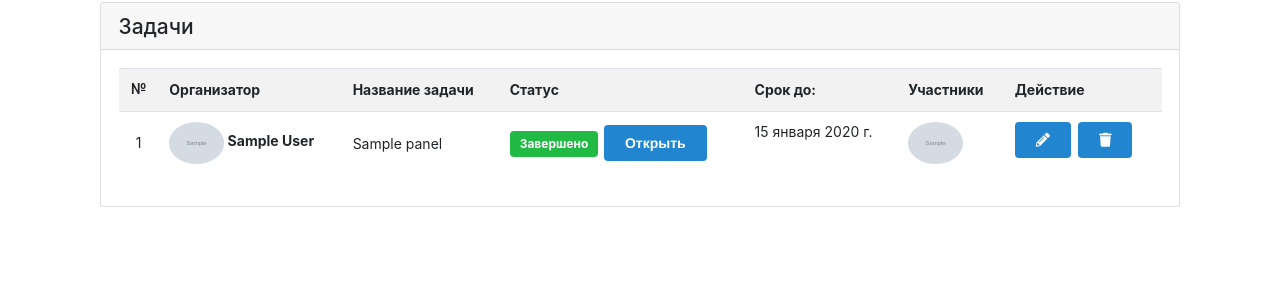
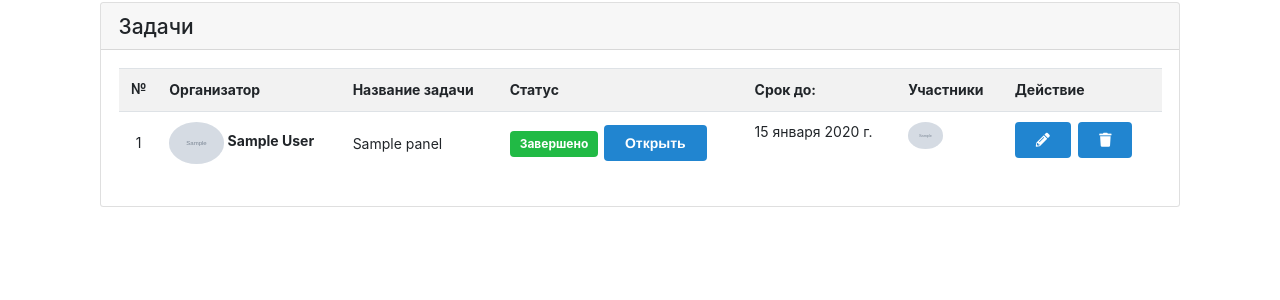
Before and after one commit to jaman-bala/estetme_app, a Django app: page //index in a window 1280 px wide. Shown: the part 143-443 px from the top of the page. Run offline with Django 4.2, Linux system fonts and the light colour scheme; a user stored in the database is signed in; tables that the repository leaves empty hold one stand-in row (values such as "Sample post"); grey boxes marked "Sample" are stand-in pictures; some libraries are stand-ins or nearby versions.

Commit message:
edit tempaltes

```diff
--- a/estetmeapp/estetmepanel/templates/panel/index.html
+++ b/estetmeapp/estetmepanel/templates/panel/index.html
@@ -37,7 +37,7 @@
                             <th>
                                 <img src="{{ user.profile.photo.url }}"
                                      class="shadow-1-strong rounded-circle" alt="avatar 1"
-                                     style="width: 55px; height: auto;">
+                                     style="width: 55px; height: 45;">
                                 <span class="ms-2">{{user.profile.first_name}} {{user.profile.last_name}}</span>
                             </th>
                             <td class="align-middle">
@@ -54,10 +54,13 @@
                             </td>
                             <td><p class="ui clue text"> {{ todo.created }}</p></td>
                             <td>
-                                <img src="{{ user.profile.photo.url }}"
+                                {% for participant in todo.participants.all %}
+                                <img src="{{ participant.user.profile.photo.url }}"
                                      class="shadow-1-strong rounded-circle" alt="avatar 1"
-                                     style="width: 55px; height: auto;">
+                                     style="width: 35px; height: 35;">
+                                {% endfor %}
                             </td>
+
                             <td>
                                 <a class="ui blue button" data-toggle="tooltip" title="" data-original-title="Edit"><i
                                         class="fas fa-pencil-alt"></i></a>
```
Also changed, not shown: 1 other file.
